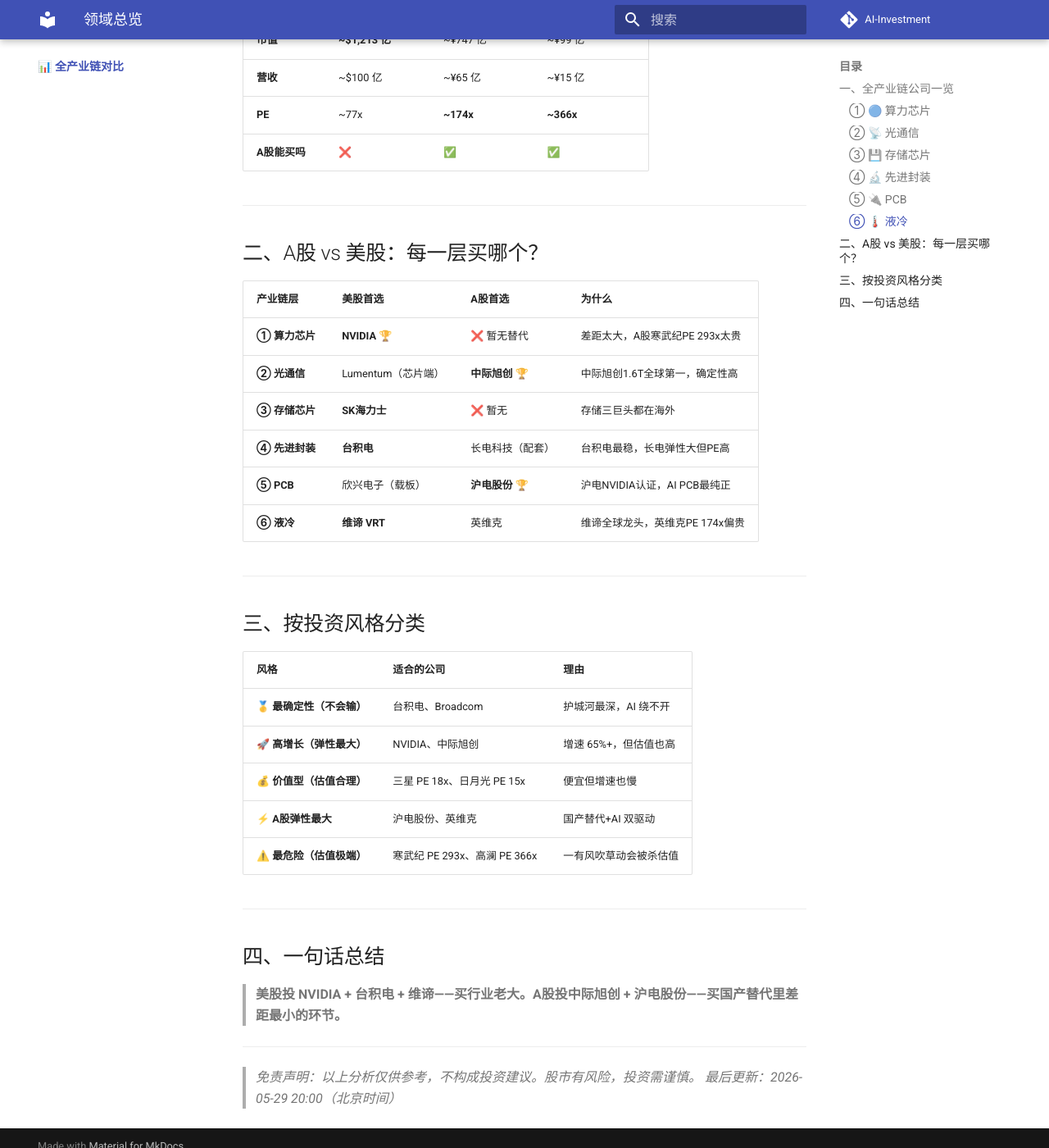
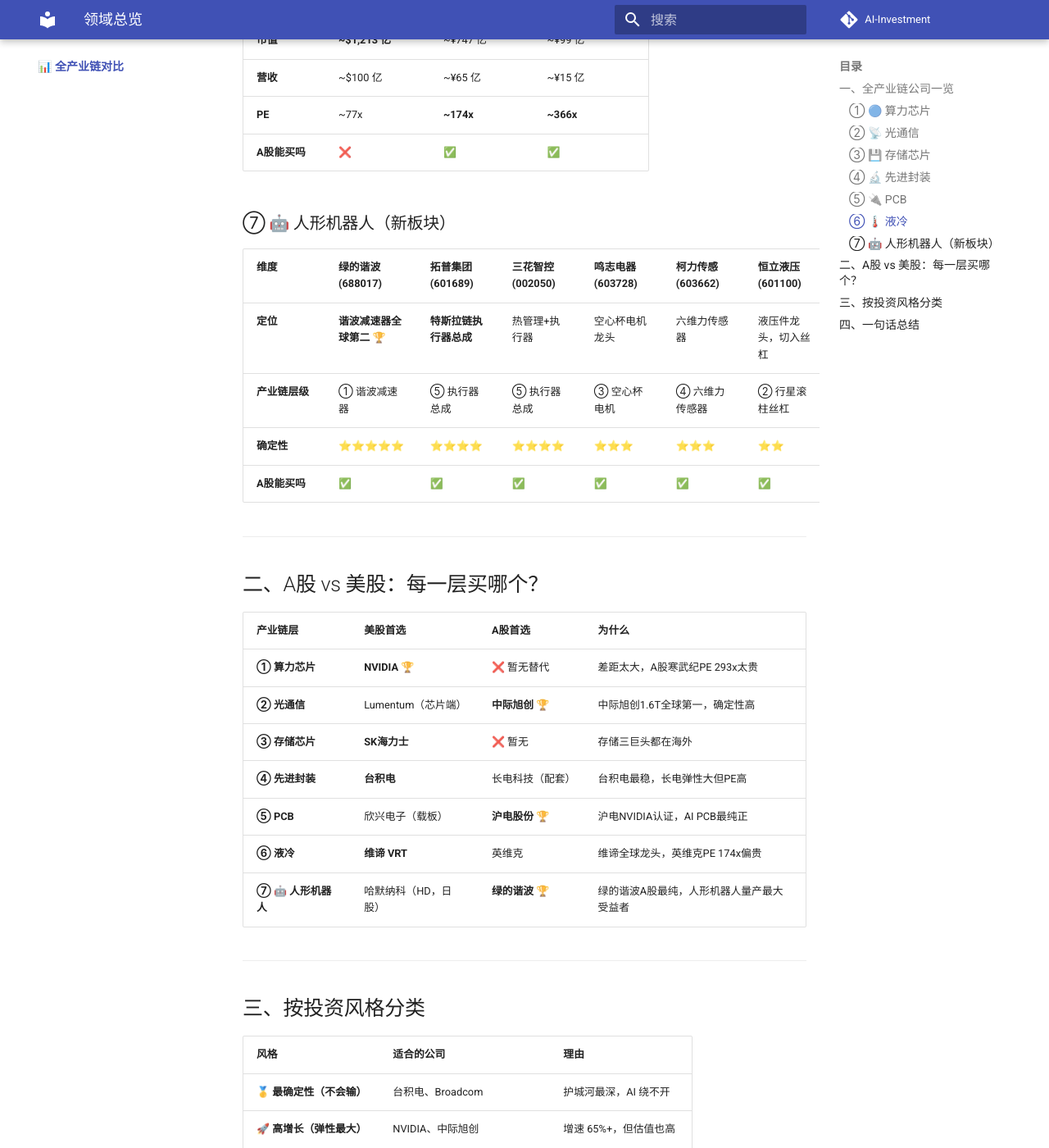
Before and after one commit to QIUZHUOFEI/AI-Investment, an MkDocs documentation site: the page built from docs/对比/index.md, in a window 1280 px wide and 1400 px high, scrolled down 2896 px. Shown: the whole window at 82% size. Built offline with MkDocs 1.6.1 and Material for MkDocs 9.7.7, drawn with Linux system fonts in a browser that asks for light colours; comment, search, counter and statistics services are not loaded.

Commit message:
feat: 新增人形机器人（Physical AI）产业链板块
- 新建 docs/人形机器人/index.md — Serenity式产业链层级框架
- 更新 mkdocs.yml — 导航新增 🤖 人形机器人
- 更新 docs/index.md — 首页投资逻辑表加第⑩项
- 更新 docs/对比/index.md — 全产业链对比新增人形机器人表格

```diff
--- a/docs/对比/index.md
+++ b/docs/对比/index.md
@@ -78,6 +78,15 @@
 | **PE** | ~77x | **~174x** | **~366x** |
 | **A股能买吗** | ❌ | ✅ | ✅ |
 
+### ⑦ 🤖 人形机器人（新板块）
+
+| 维度 | 绿的谐波 (688017) | 拓普集团 (601689) | 三花智控 (002050) | 鸣志电器 (603728) | 柯力传感 (603662) | 恒立液压 (601100) |
+|:-----|:-----------------|:-----------------|:-----------------|:-----------------|:-----------------|:-----------------|
+| **定位** | **谐波减速器全球第二** 🏆 | **特斯拉链执行器总成** | 热管理+执行器 | 空心杯电机龙头 | 六维力传感器 | 液压件龙头，切入丝杠 |
+| **产业链层级** | ① 谐波减速器 | ⑤ 执行器总成 | ⑤ 执行器总成 | ③ 空心杯电机 | ④ 六维力传感器 | ② 行星滚柱丝杠 |
+| **确定性** | ⭐⭐⭐⭐⭐ | ⭐⭐⭐⭐ | ⭐⭐⭐⭐ | ⭐⭐⭐ | ⭐⭐⭐ | ⭐⭐ |
+| **A股能买吗** | ✅ | ✅ | ✅ | ✅ | ✅ | ✅ |
+
 ---
 
 ## 二、A股 vs 美股：每一层买哪个？
@@ -90,6 +99,7 @@
 | **④ 先进封装** | **台积电** | 长电科技（配套）| 台积电最稳，长电弹性大但PE高 |
 | **⑤ PCB** | 欣兴电子（载板）| **沪电股份 🏆** | 沪电NVIDIA认证，AI PCB最纯正 |
 | **⑥ 液冷** | **维谛 VRT** | 英维克 | 维谛全球龙头，英维克PE 174x偏贵 |
+| **⑦ 🤖 人形机器人** | 哈默纳科（HD，日股） | **绿的谐波 🏆** | 绿的谐波A股最纯，人形机器人量产最大受益者 |
 
 ---
 
--- a/mkdocs.yml
+++ b/mkdocs.yml
@@ -94,5 +94,7 @@ nav:
     - 🇨🇳 沪电股份 (002463): PCB/002463.md
     - 🇨🇳 深南电路 (002916): PCB/002916.md
     - 🇨🇳 鹏鼎控股 (002938): PCB/002938.md
+  - 🤖 人形机器人:
+    - 领域总览: 人形机器人/index.md
   - 📊 全产业链对比:
     - 领域总览: 对比/index.md
```
Also changed, not shown: docs/index.md (+1 -0 lines), docs/人形机器人/index.md (added, +123 -0 lines).
